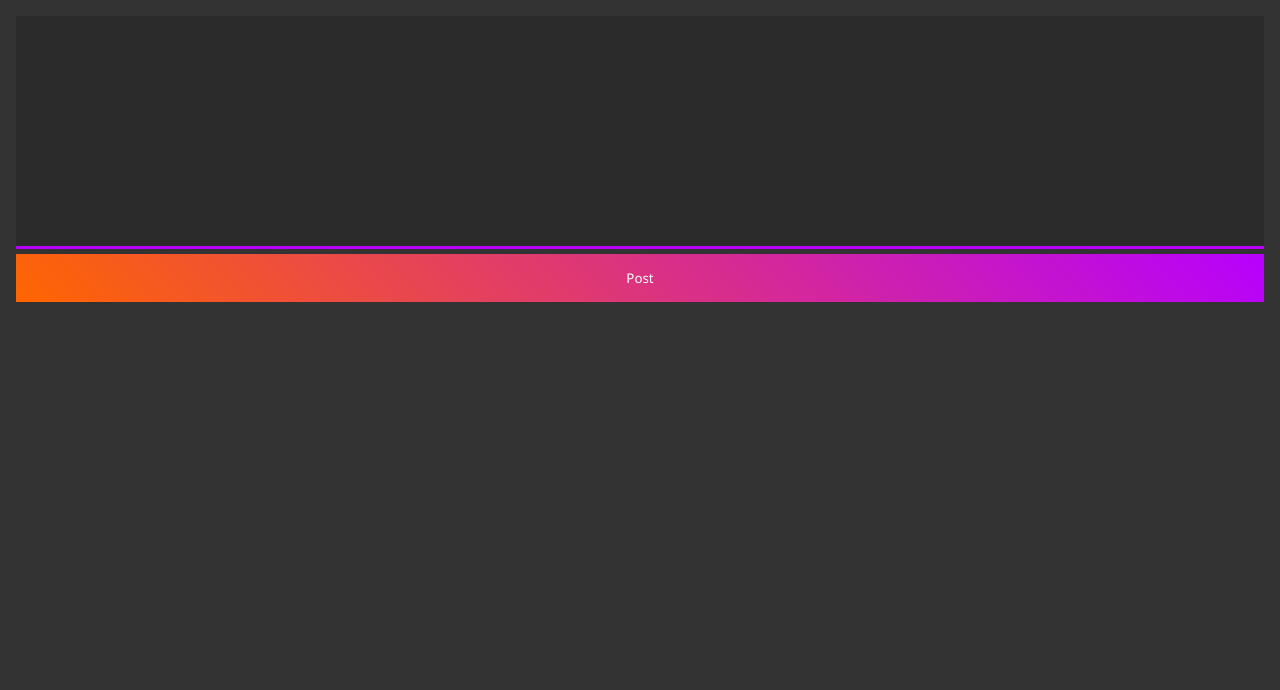
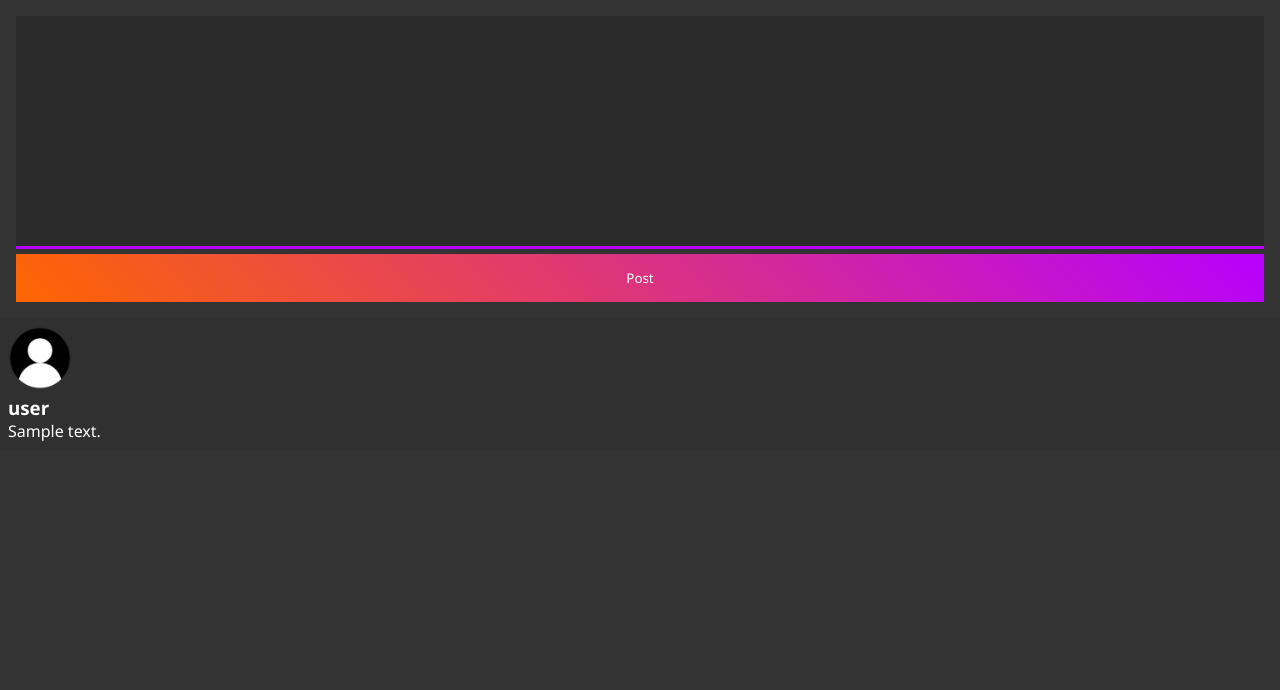
Before and after one commit to TheGBO/php-social-network-test, a PHP site: page /feed.php in a window 1280 px wide. Shown: the top 690 px of the page. Run offline with PHP 8.4, Linux system fonts and the light colour scheme; a user stored in the database is signed in; data comes from the database, SQL or seed files in the repository; tables that the repository leaves empty hold one stand-in row (values such as "Sample post").

Commit message:
started post system

```diff
--- a/assets/css/style.css
+++ b/assets/css/style.css
@@ -113,3 +113,9 @@ footer{
     flex-direction: column;
     width: 100%;
 }
+
+.post{
+    max-width: 100%;
+    background-color: #303030;
+    padding: 8px;
+}
--- a/createPost.php
+++ b/createPost.php
@@ -5,7 +5,9 @@ include 'assets/php/db.php';
 check_login();
 
 $content = mysqli_real_escape_string($conn, htmlspecialchars($_POST['content']));
-$query = "INSERT INTO posts(owid, content) VALUES('{$_SESSION['id']}', '{$content}')";
-$stmt = mysqli_query($conn, $query);
+if(!is_null_or_empty_str($content)){
+    $query = "INSERT INTO posts(owid, content) VALUES('{$_SESSION['id']}', '{$content}')";
+    $stmt = mysqli_query($conn, $query);
+}
 
 header('Location: feed.php');
--- a/feed.php
+++ b/feed.php
@@ -1,5 +1,6 @@
 <?php
     include 'assets/php/import.php';
+    include 'assets/php/db.php';
     check_login();
 ?>
 <!DOCTYPE html>
@@ -17,10 +18,27 @@
         <button type="submit" class="styled-btn">Post</button>
     </form>
     <main class="posts-container">
-        <div class="post">
+    <?php
+        $stmt = mysqli_query($conn, "SELECT * FROM posts LEFT JOIN users ON posts.owid = users.id");
+        while ($nr = mysqli_fetch_array($stmt)){
+            $pfp = "./assets/img/defaultpfp.png";
+            if(isset($nr['profile_picture'])){
+                $pfp = $nr['profile_picture'];
+            }
 
-        </div>
+            echo
+            '
+            <div class="post">
+                <img src="'.$pfp.'" class="profile-pfp">
+                <h3 class="post-profile-name">'.$nr['username'].'</h3>
+                <p class="post-content">'.$nr['content'].'</p>
+            </div>
+            <br>
+            ';
+        }
+    ?>
     </main>
+    <br><br><br>
     <?php footer_import(); ?>
 </body>
 </html>
```
